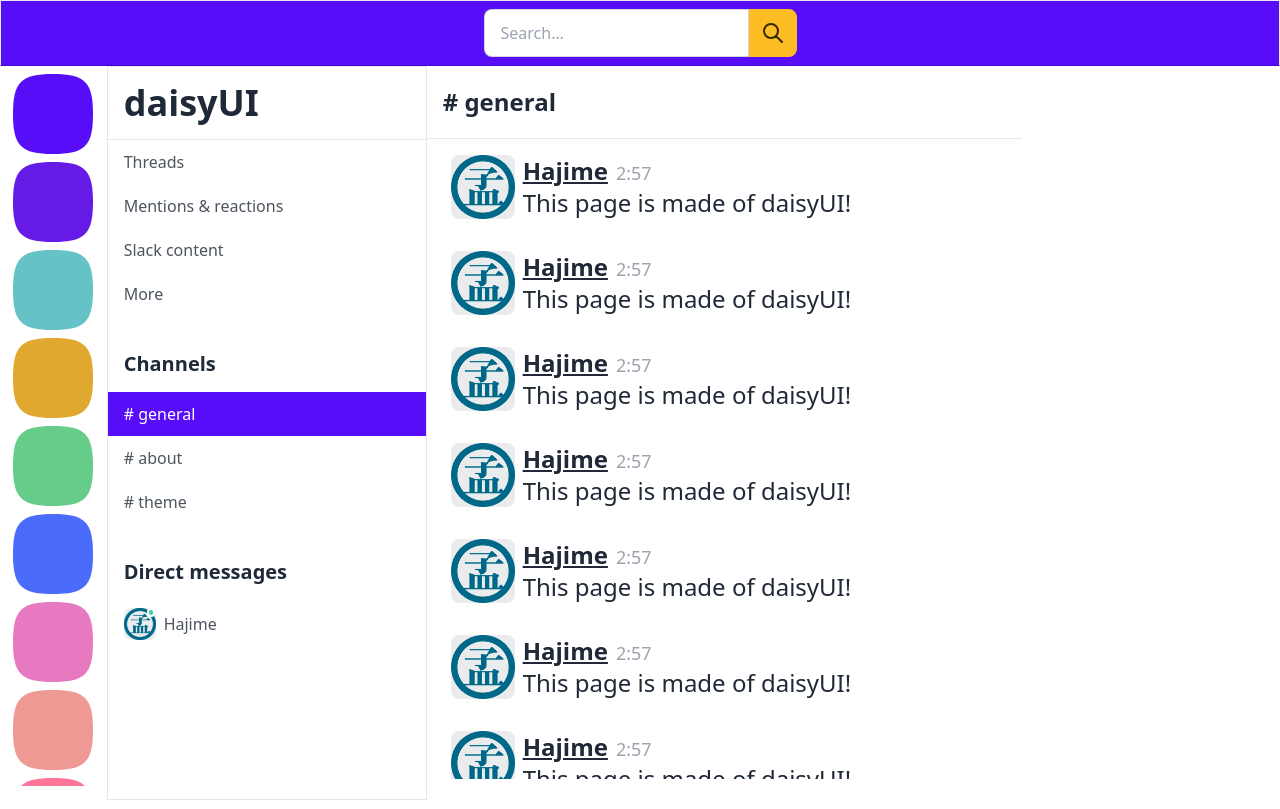
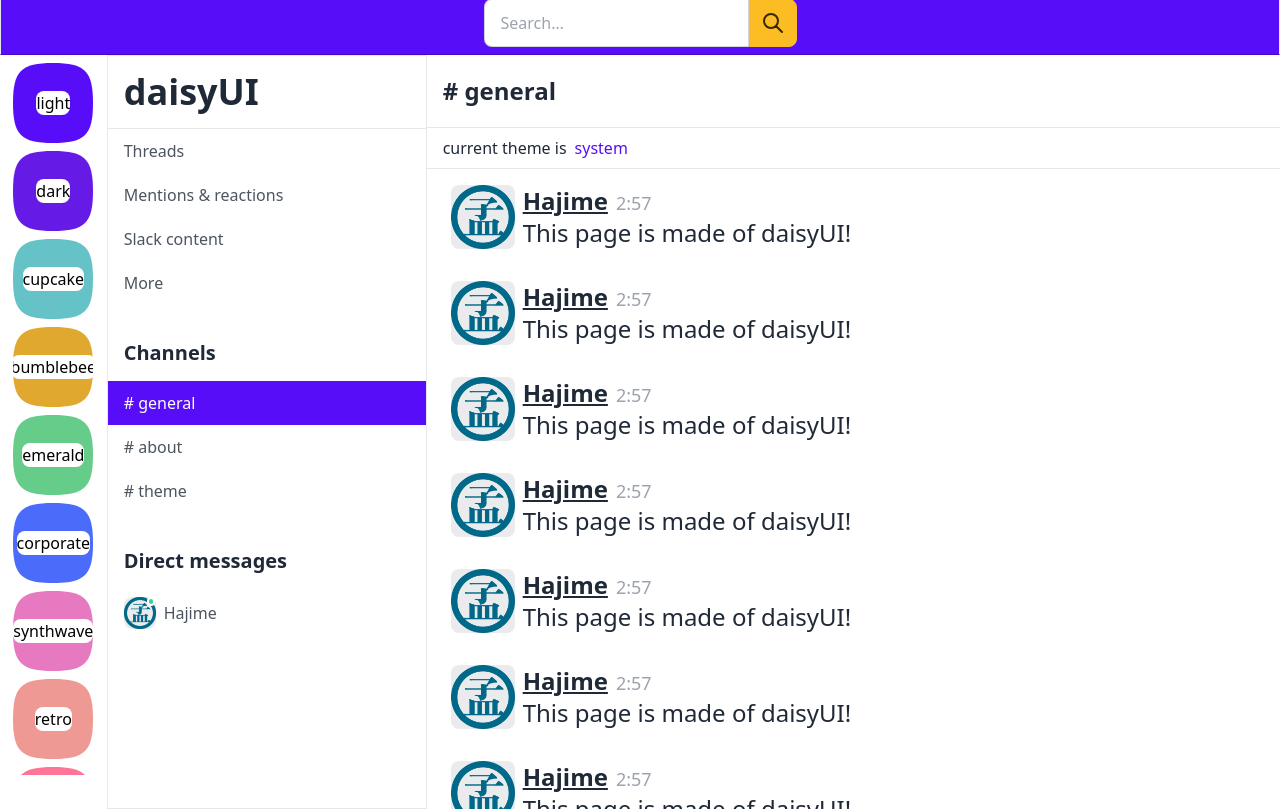
Before and after one commit to hajimism/daisy-slack-ui, a Next.js app: page / in a window 1280 px wide. Built offline with nearby package versions, Linux system fonts and the light colour scheme.

Commit message:
add theme switcher

```diff
--- a/package.json
+++ b/package.json
@@ -41,6 +41,7 @@
     "eslint-plugin-unused-imports": "^2.0.0",
     "husky": "^7.0.4",
     "lint-staged": ">=10",
+    "next-themes": "^0.1.1",
     "postcss": "^8.4.5",
     "prettier": "^2.5.1",
     "scaffdog": "^1.2.0",
--- a/src/components/page/Top/View.tsx
+++ b/src/components/page/Top/View.tsx
@@ -1,3 +1,4 @@
+import { useTheme } from "next-themes"
 import { VFC } from "react"
 
 import { PostItem } from "@/components/model/Post/PostItem"
@@ -11,6 +12,8 @@
 import { mockUserList } from "@/mocks/User"
 
 export const TopPageView: VFC = () => {
+  const { theme, setTheme } = useTheme()
+
   return (
     <main className="flex flex-col justify-center items-center h-screen">
       <Navbar />
@@ -22,13 +25,16 @@
           <div className="flex flex-col items-center w-full">
             {PRIMARY_COLORS.map((item) => {
               const key = Object.keys(item)[0]
-
+              const changeTheme = () => setTheme(key)
               return (
                 <div
                   key={key}
-                  className="mt-2 w-20 h-20 mask mask-squircle"
+                  className="flex justify-center items-center mt-2 w-20 h-20 mask mask-squircle"
                   style={{ backgroundColor: item[key] }}
-                />
+                  onClick={changeTheme}
+                >
+                  <span className="text-black bg-white rounded-lg">{key}</span>
+                </div>
               )
             })}
           </div>
@@ -91,9 +97,11 @@
         </div>
         <div className="w-8/12">
           <div className="prose">
-            <h2 className="p-4 py-5 w-full border-b border-gray-200">
-              # general
-            </h2>
+            <h2 className="p-4 py-5 w-full"># general</h2>
+          </div>
+          <div className="p-4 py-2 w-full border-y border-gray-200">
+            current theme is
+            <span className="pl-2 text-primary">{theme}</span>
           </div>
           <div>
             <div
--- a/src/pages/_app.tsx
+++ b/src/pages/_app.tsx
@@ -1,8 +1,14 @@
 import "../styles/globals.css"
+import { ThemeProvider } from "next-themes"
+
 import type { AppProps } from "next/app"
 
 function MyApp({ Component, pageProps }: AppProps) {
-  return <Component {...pageProps} />
+  return (
+    <ThemeProvider>
+      <Component {...pageProps} />
+    </ThemeProvider>
+  )
 }
 
 export default MyApp
```
Also changed, not shown: 1 other file (tests, documents, lock files or other folders).
